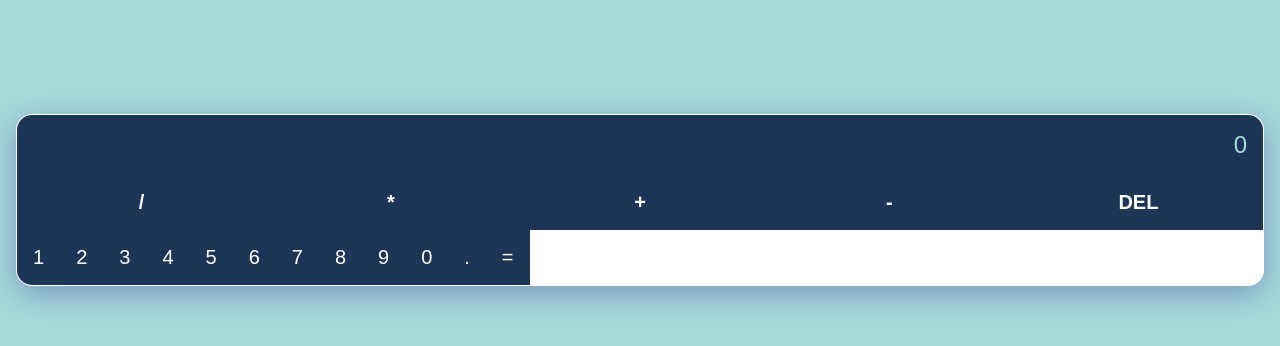
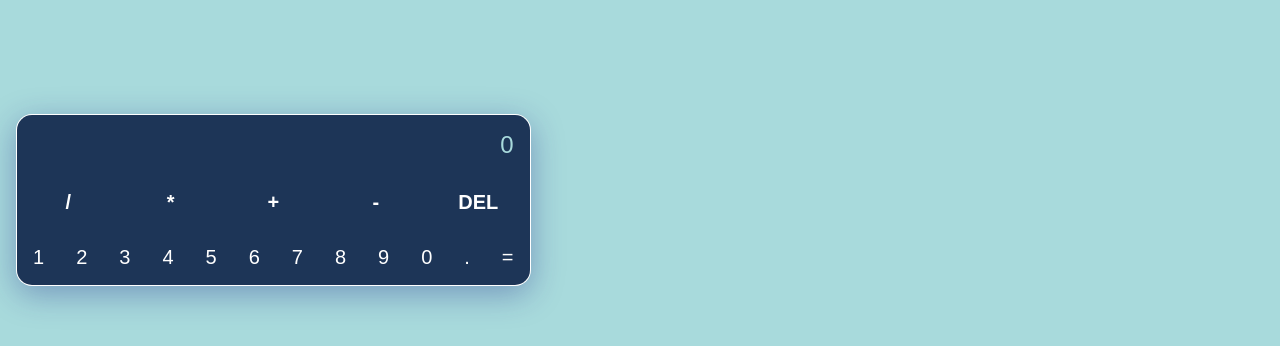
Before and after one commit to Agw-a/react-calculator-app, a React (Vite) app: page / in a window 1280 px wide. Shown: the top 346 px of the page. Built offline with nearby package versions, Linux system fonts and the light colour scheme.

Commit message:
Bohy heihgt

```diff
--- a/src/App.css
+++ b/src/App.css
@@ -26,9 +26,10 @@
 
 body{
   background-color: var(--light);
-  /* height: 100vh;
   display: flex;
-   */
+  font: Helvetica;
+  height: 100vh;
+
 }
 
 .App{
```
